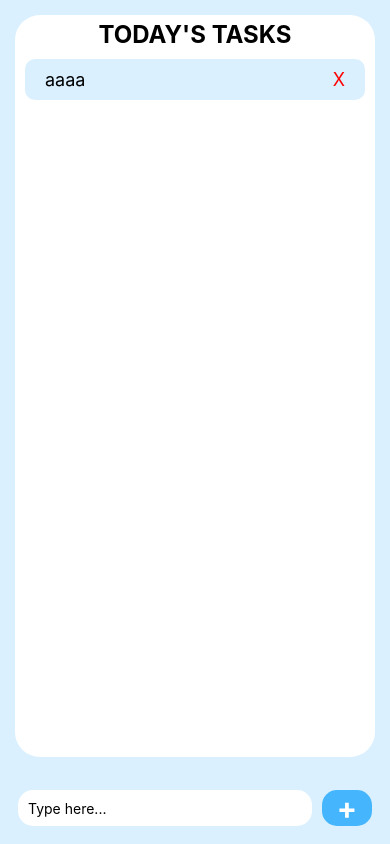
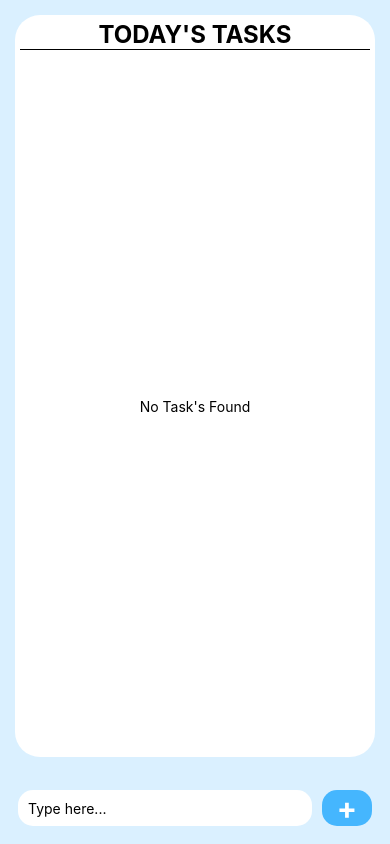
Before and after one commit to vin230/ToDoAppReactNative, a React Native app: screen / in a window 390 px wide. Built offline with nearby package versions, Linux system fonts and the light colour scheme.

Commit message:
new commit

```diff
--- a/App.js
+++ b/App.js
@@ -4,7 +4,7 @@ import RenderItem from './src/components/RenderItem';
 import InputField from './src/components/InputField';
 
 function HelloWorldApp() {
-  const [data, setData] = useState(['aaaa']);
+  const [data, setData] = useState([]);
   const [temp, setTemp] = useState();
 
   function onChange(text) {
@@ -28,12 +28,17 @@ function HelloWorldApp() {
     <View style={styles.container}>
       <View style={styles.viewCont}>
         <Text style={styles.title}>TODAY'S TASKS</Text>
+        { (data.length !== 0) ?
         <ScrollView>
           <RenderItem
             data={data}
             onPressItem={deleteTask}
           />
-        </ScrollView>
+        </ScrollView>  :
+        <View style={styles.noData}>
+          <Text style={styles.noText}>No Task's Found</Text>
+        </View>
+        }
       </View>
       <InputField
         onPress={saveTask}
@@ -47,21 +52,28 @@ function HelloWorldApp() {
 const styles = StyleSheet.create({
   container: {
     flex: 1,
-    //justifyContent: "center",
-    //alignItems: "center",
     backgroundColor: '#daf0ff'
   },
   title: {
     textAlign: 'center',
     fontSize: 24,
     fontWeight: 'bold',
-    margin: 5
+    margin: 5,
+    borderBottomWidth:0.5
   },
   viewCont: {
     flex: 1,
     margin: 15,
     backgroundColor: 'white',
     borderRadius: 25,
+  },
+  noData:{
+    flex:1,
+    justifyContent:'center',
+    alignItems:'center',
+  },
+  noText:{
+    fontSize:14
   }
 })
 
--- a/src/components/RenderItem.js
+++ b/src/components/RenderItem.js
@@ -3,6 +3,7 @@ import { Text, View, StyleSheet, TouchableOpacity } from 'react-native';
 
 const RenderItem = (props) => {
     const DATA = props.data;
+    console.log(Object.entries(DATA).length);
     return (
         DATA.slice(0).reverse().map((data, index) => {
             return(
@@ -14,7 +15,7 @@ const RenderItem = (props) => {
             </View>
             )
         })
-    )
+    );
 }
 
 const styles = StyleSheet.create({
@@ -29,7 +30,8 @@ const styles = StyleSheet.create({
     text: {
         fontSize: 18,
         marginVertical: 10,
-        marginHorizontal: 20
+        marginLeft:20,
+        marginRight:30
     },
     delete: {
         position: 'absolute',
```
